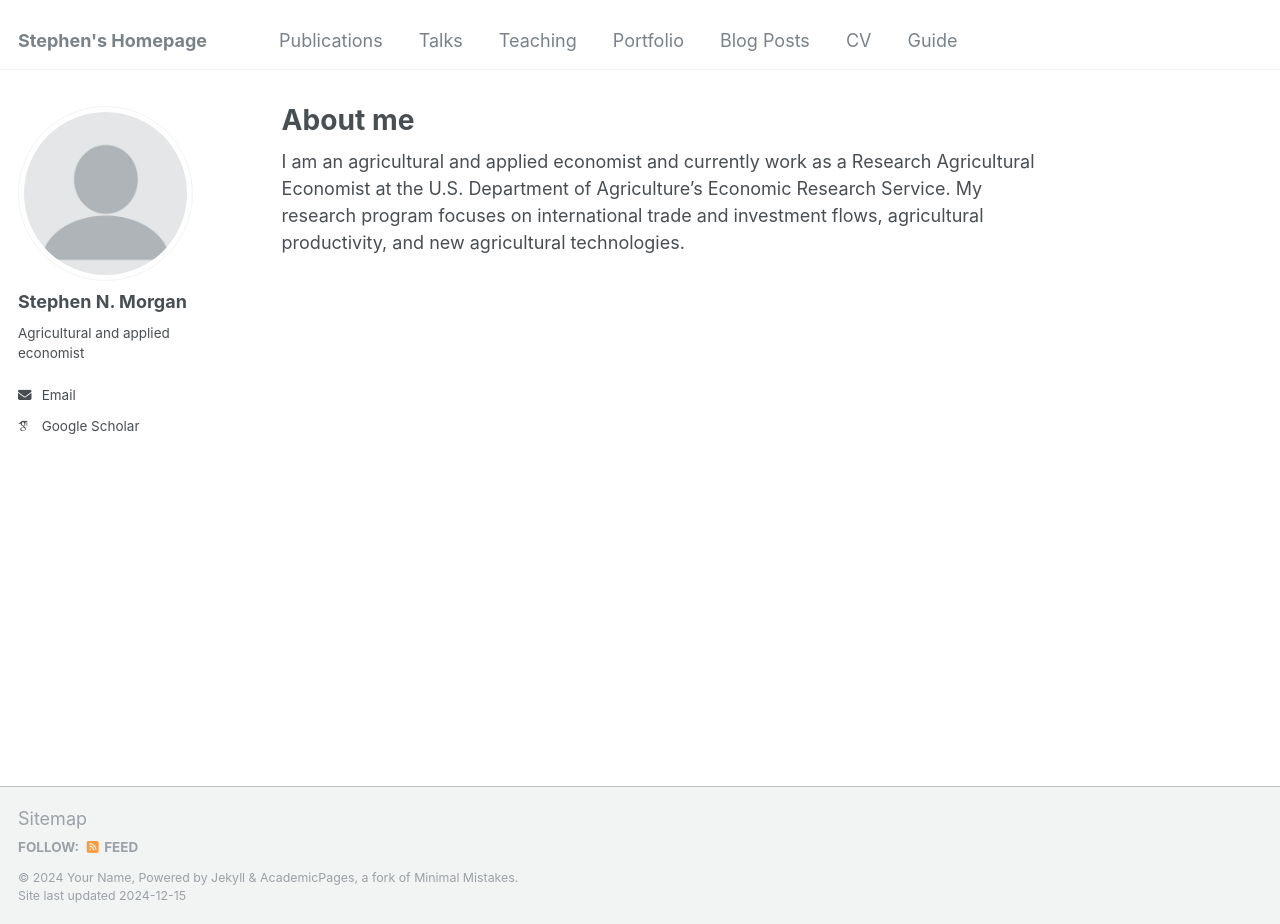
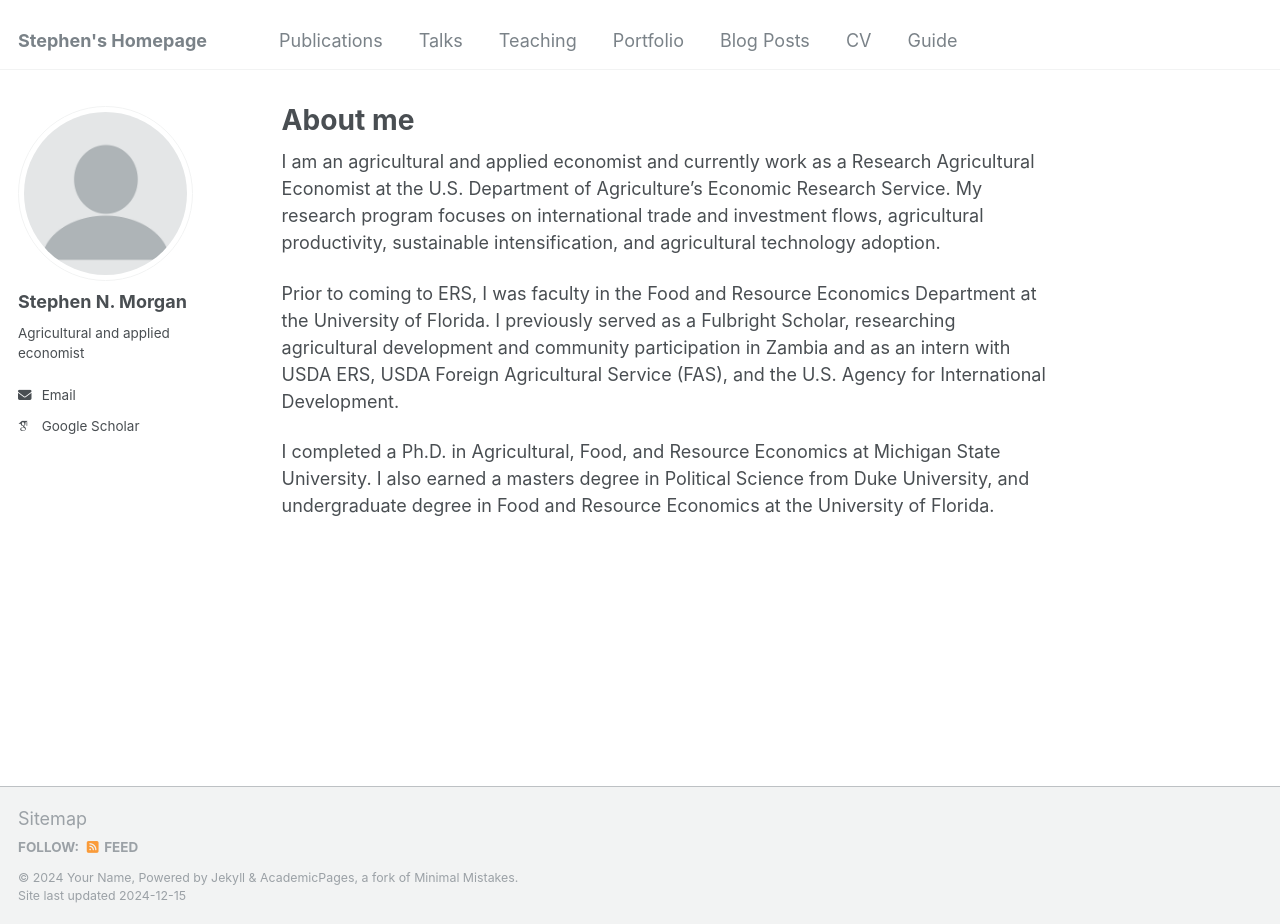
Before and after one commit to snmorganphd/snmorganphd.github.io, a Jekyll site: the page built from _pages/about.md, in a window 1280 px wide and 924 px high. Built offline with Jekyll 4.4.1, drawn with Linux system fonts in a browser that asks for light colours; some web fonts are replaced.

Commit message:
Update about.md

```diff
--- a/_pages/about.md
+++ b/_pages/about.md
@@ -7,4 +7,8 @@ redirect_from:
   - /about.html
 ---
 
-I am an agricultural and applied economist and currently work as a Research Agricultural Economist at the U.S. Department of Agriculture's Economic Research Service. My research program focuses on international trade and investment flows, agricultural productivity, and new agricultural technologies.
+I am an agricultural and applied economist and currently work as a Research Agricultural Economist at the U.S. Department of Agriculture's Economic Research Service. My research program focuses on international trade and investment flows, agricultural productivity, sustainable intensification, and agricultural technology adoption.
+
+Prior to coming to ERS, I was faculty in the Food and Resource Economics Department at the University of Florida. I previously served as a Fulbright Scholar, researching agricultural development and community participation in Zambia and as an intern with USDA ERS, USDA Foreign Agricultural Service (FAS), and the U.S. Agency for International Development.
+
+I completed a Ph.D. in Agricultural, Food, and Resource Economics at Michigan State University. I also earned a masters degree in Political Science from Duke University, and undergraduate degree in Food and Resource Economics at the University of Florida.
```
